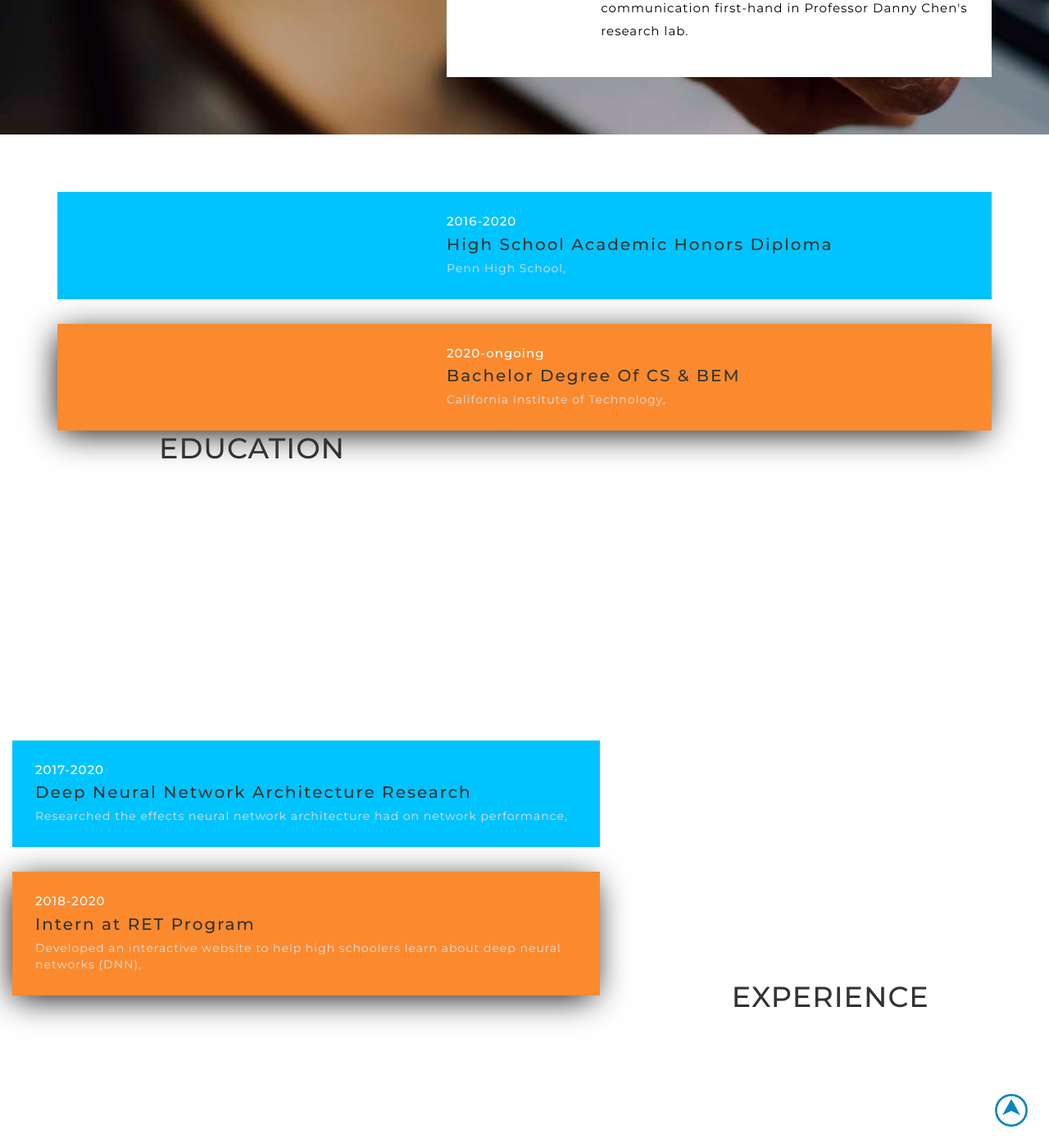
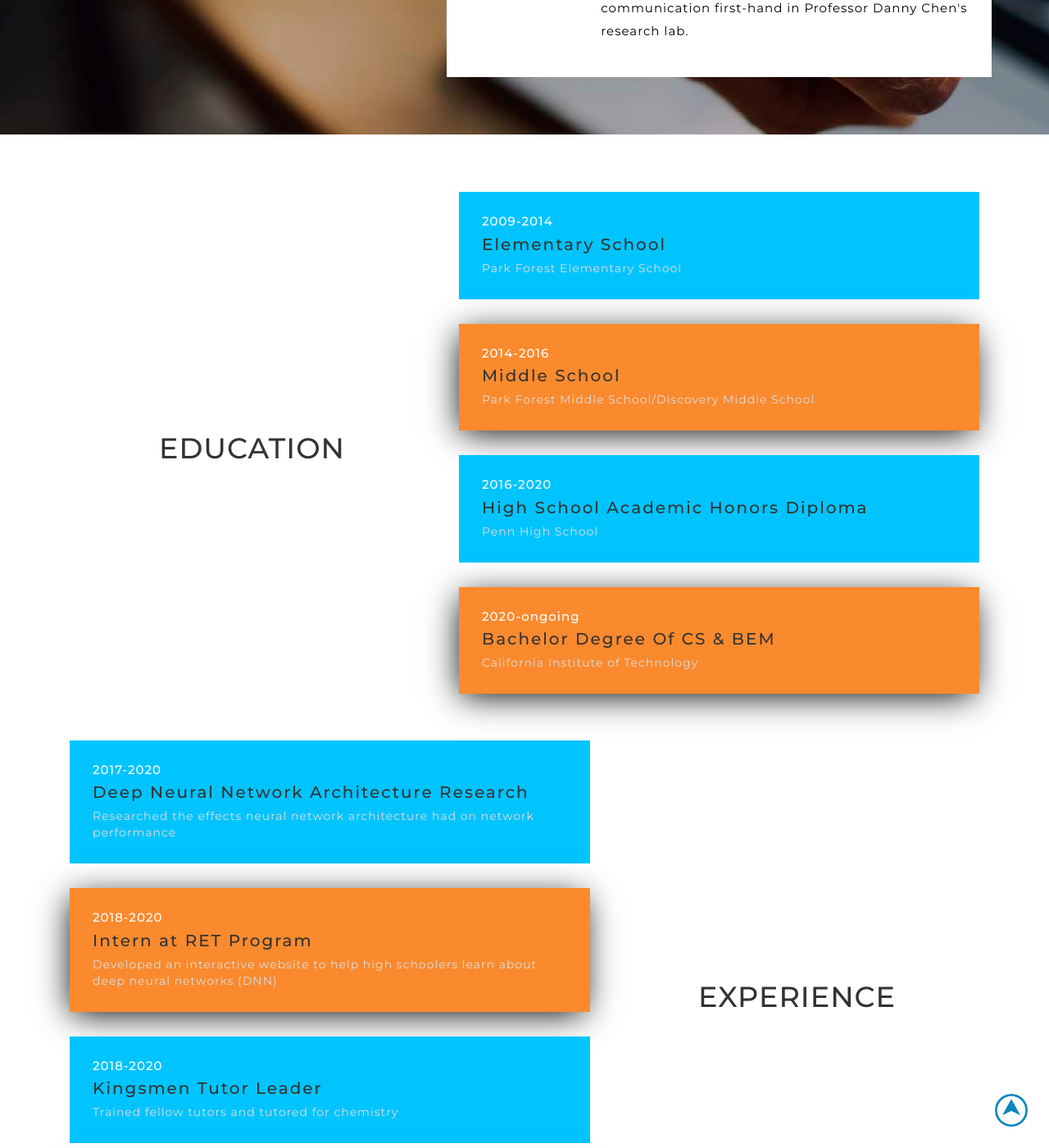
Before and after one commit to rajeev-datta/rajeev-datta.github.io, a Jekyll site: the page index.html, which Jekyll copies as it is, in a window 1280 px wide and 1400 px high, scrolled down 2685 px. Shown: the whole window at 82% size. Built offline with Jekyll 4.4.1, drawn with Linux system fonts in a browser that asks for light colours; some of the changed text lies outside the part shown.

Commit message:
Update index.html

```diff
--- a/index.html
+++ b/index.html
@@ -140,10 +140,12 @@ License URL: http://creativecommons.org/licenses/by/3.0/
 							<div class="buttom-social-grids">
 
 					<ul>
-						<li><a href="#"><span class="fa fa-facebook"></span></a></li>
-						<li><a href="#"><span class="fa fa-twitter"></span></a></li>
-						<li><a href="#"><span class="fa fa-rss"></span></a></li>
+						<li><a href="https://www.facebook.com/rajeev.datta.927/"><span class="fa fa-facebook"></span></a></li>
+						<li><a href="https://www.linkedin.com/in/rajeev-datta-1795ba1b1/"><span class="fa fa-linkedin"></span></a></li>
+						<!--
+						<li><a href="#"><span class="fa fa-instagram"></span></a></li>
 						<li><a href="#"><span class="fa fa-vk"></span></a></li>
+						-->
 					</ul>
 				</div>
 							</div>
@@ -196,12 +198,14 @@ License URL: http://creativecommons.org/licenses/by/3.0/
 					-->
 					</ul>
 			<div class="hire-w3lgrids">
-						<a href="#" class="there-more">
-							Download
+						<a href="images/Resume.pdf" class="button" download><i class="fa fa-download"></i>
+							Download Resume
 						</a>
+						<!--
 						<a href="#" class="there-more">
 						Hire Me
 						</a>
+						-->
 					</div>
 				</div>
 				<div class="col-md-7 aboutmy-services">
@@ -256,7 +260,7 @@ License URL: http://creativecommons.org/licenses/by/3.0/
 					<div class="ser-icone">
 					<span class="fa fa-users font" aria-hidden="true"></span>
 
-					<div class="counter">23</div>
+					<div class="counter">18</div>
 					<div class="stat-info-w3ls">
 						<h4>Awards</h4>
 					</div>
@@ -265,9 +269,9 @@ License URL: http://creativecommons.org/licenses/by/3.0/
 				<div class="col-md-6 col-sm-6 col-xs-6 stats-grid stats-grid-2">
 					<div class="ser-icone clr-green">
 					<span class="fa fa-coffee font" aria-hidden="true"></span>
-					<div class="counter">65000</div>
+					<div class="counter">6</div>
 					<div class="stat-info-w3ls">
-						<h4>Lines of Code</h4>
+						<h4>Projects</h4>
 					</div>
 					</div>
 				</div>
@@ -386,28 +390,28 @@ License URL: http://creativecommons.org/licenses/by/3.0/
 		<div class="col-md-5 education-info">
 		 <h4>education</h4>
 		</div>
-		<!--
+
 		<div class="col-md-7 education-matter">
 		<div class="edu-right ">
-		<h6>2011-2014</h6>
-		<h5>Bachelor Degree Of Education</h5>
-		<p>Lorem ipsum dolor sit amet,</p>
+		<h6>2009-2014</h6>
+		<h5>Elementary School</h5>
+		<p>Park Forest Elementary School</p>
 		</div>
 		<div class="edu-right back-shadow clr-green">
-				<h6>2011-2014</h6>
+				<h6>2014-2016</h6>
 		<h5>Middle School</h5>
-		<p>Park Forest Middle School,</p>
+		<p>Park Forest Middle School/Discovery Middle School</p>
 		</div>
-		-->
+
 		<div class="edu-right ">
 				<h6>2016-2020</h6>
 		<h5>High School Academic Honors Diploma</h5>
-		<p>Penn High School,</p>
+		<p>Penn High School</p>
 		</div>
 		<div class="edu-right back-shadow clr-green">
 				<h6>2020-ongoing</h6>
 		<h5>Bachelor Degree Of CS & BEM</h5>
-		<p>California Institute of Technology,</p>
+		<p>California Institute of Technology</p>
 
 		</div>
 
@@ -419,26 +423,26 @@ License URL: http://creativecommons.org/licenses/by/3.0/
 		<div class="exp-left">
 		<h6>2017-2020</h6>
 		<h5>Deep Neural Network Architecture Research</h5>
-		<p>Researched the effects neural network architecture had on network performance,</p>
+		<p>Researched the effects neural network architecture had on network performance</p>
 		</div>
 		<div class="exp-left back-shadow clr-green">
 				<h6>2018-2020</h6>
 		<h5>Intern at RET Program</h5>
-		<p>Developed an interactive website to help high schoolers learn about deep neural networks (DNN),</p>
+		<p>Developed an interactive website to help high schoolers learn about deep neural networks (DNN)</p>
 		</div>
-		<!--
+
 		<div class="exp-left">
-				<h6>2009-2011</h6>
-		<h5>WebDesigner – Mutation Media</h5>
-		<p>Lorem ipsum dolor sit amet,</p>
+				<h6>2018-2020</h6>
+		<h5>Kingsmen Tutor Leader</h5>
+		<p>Trained fellow tutors and tutored for chemistry</p>
 		</div>
 		<div class="exp-left back-shadow clr-green">
-				<h6>2008-2009</h6>
-		<h5>WebDesigner – Mutation Media</h5>
-		<p>Lorem ipsum dolor sit amet,</p>
+				<h6>2018-2020</h6>
+		<h5>Academic Chair, NHS</h5>
+		<p>Organized guest speakers and monthly meetings for National Honor Society</p>
 
 		</div>
-		-->
+
 		</div>
 					<div class="col-md-5 exp-info-right">
 		 <h4>experience</h4>
@@ -521,7 +525,7 @@ License URL: http://creativecommons.org/licenses/by/3.0/
 		<div class="container">
 			<h3 class="title">Contact</h3>
 						<div class="contact-us">
-				<form action="#" method="post">
+				<form action="mailto:rdatta@caltech.edu" method="post">
 					<div class="col-md-6 col-sm-6 col-xs-6 styled-input">
 						<input type="text" name="Name" placeholder="Name" required="">
 					</div>
@@ -562,7 +566,7 @@ License URL: http://creativecommons.org/licenses/by/3.0/
 			<div class=" col-md-4 col-sm-4 col-xs-5 contact-icons">
 				<div class="footer_grid_left">
 					<h5>Address</h5>
-					<p>3409 Meadow Hill Dr,south bend,<span> Indiana,46614,
+					<p>3409 meadow hill dr,south bend,<span> Indiana,46614,
 					USA</span></p>
 				</div>
 				<div class="footer_grid_left">
@@ -587,10 +591,12 @@ License URL: http://creativecommons.org/licenses/by/3.0/
 <div class="social-icons">
 
 					<ul>
-						<li><a href="#"><span class="fa fa-facebook"></span></a></li>
-						<li><a href="#"><span class="fa fa-twitter"></span></a></li>
-						<li><a href="#"><span class="fa fa-rss"></span></a></li>
+						<li><a href="https://www.facebook.com/rajeev.datta.927/"><span class="fa fa-facebook"></span></a></li>
+						<li><a href="https://www.linkedin.com/in/rajeev-datta-1795ba1b1/"><span class="fa fa-linkedin"></span></a></li>
+						<!--
+						<li><a href="#"><span class="fa fa-instagram"></span></a></li>
 						<li><a href="#"><span class="fa fa-vk"></span></a></li>
+						-->
 					</ul>
 				</div>
 
```
Also changed, not shown: other parts of index.html (+1 -1 lines).
